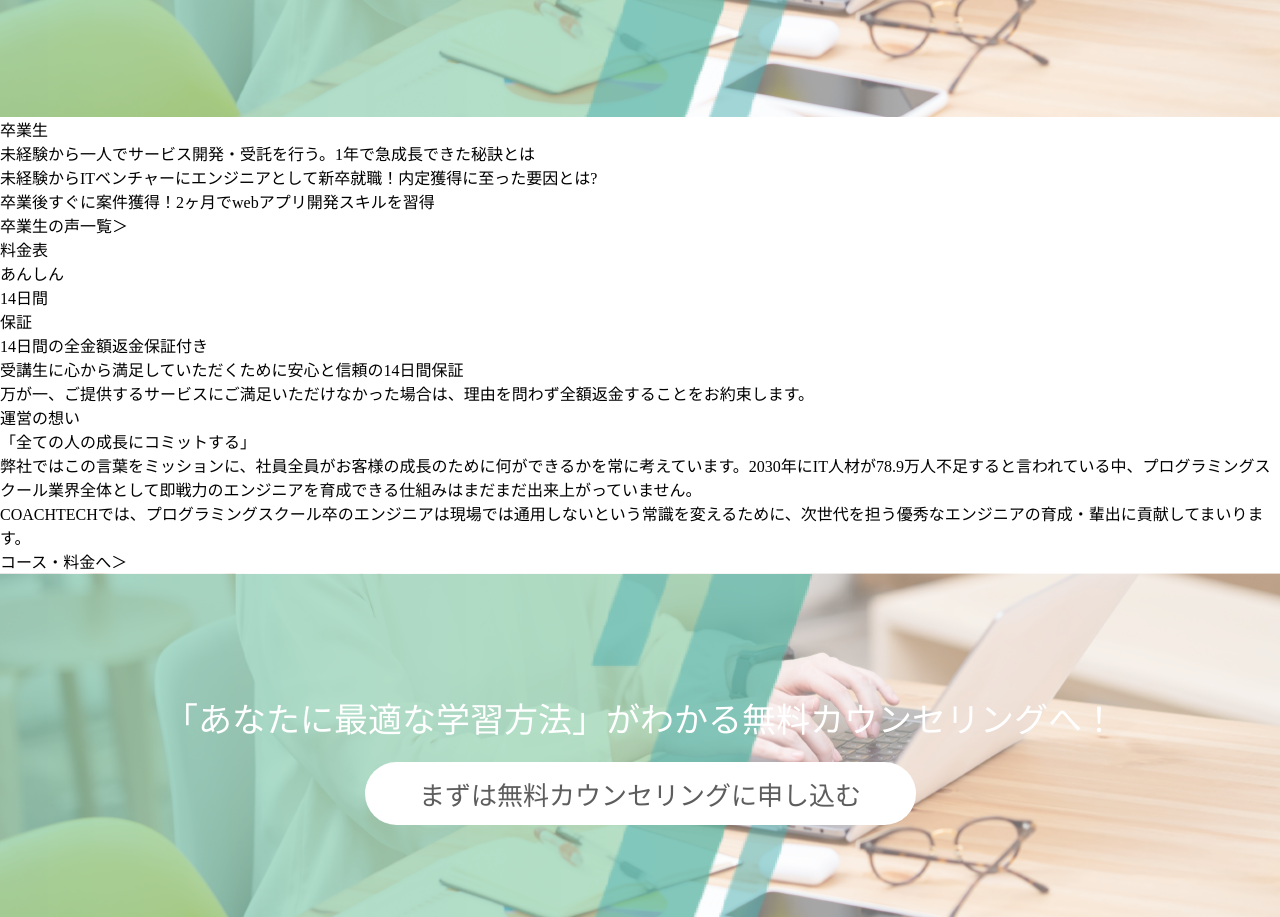
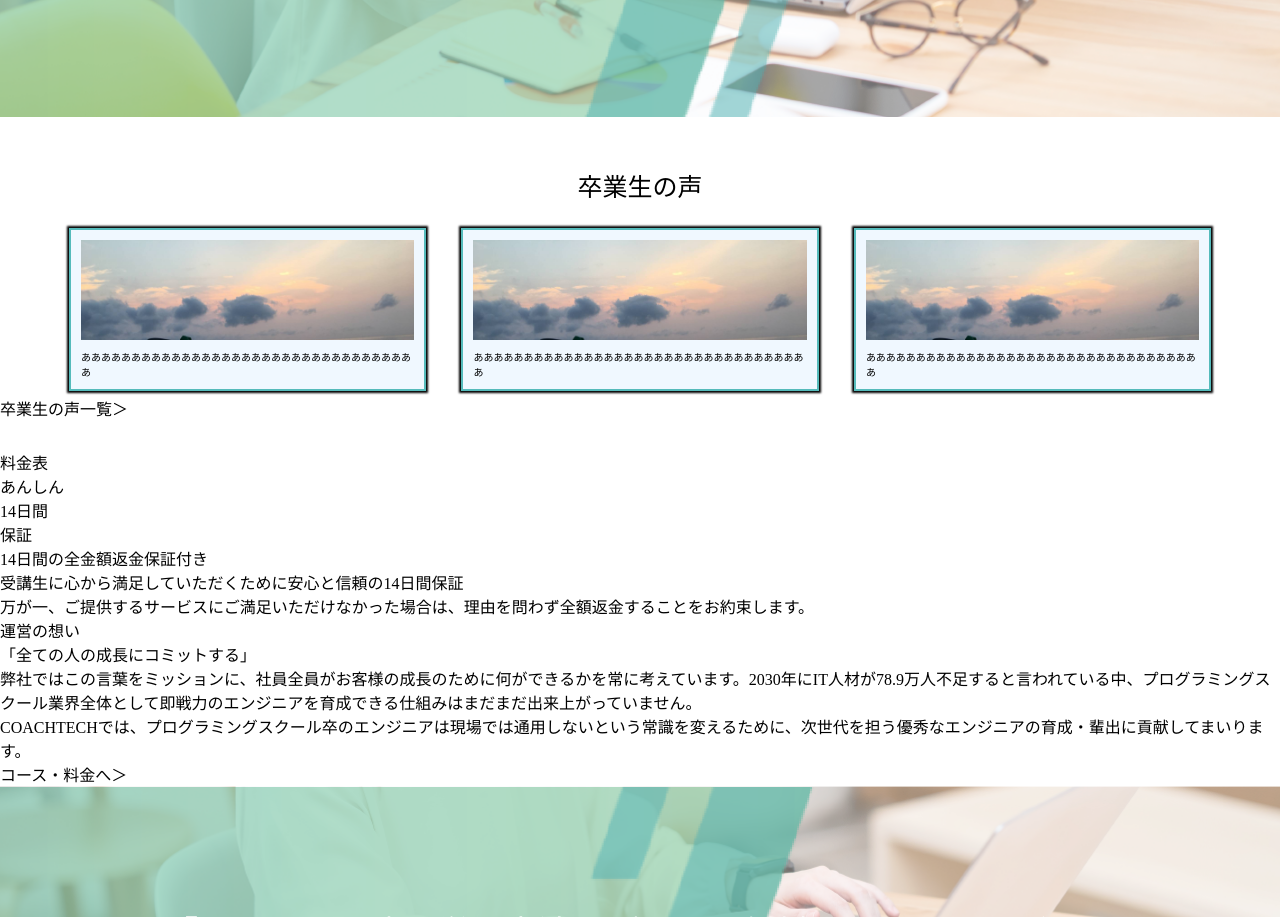
Before and after one commit to sumiship/coacthtech-page-share, a plain HTML site: page index.html in a window 1280 px wide. Shown: the part 7087-8004 px from the top of the page. Drawn offline with Linux system fonts and the light colour scheme.

Commit message:
index-gra

```diff
--- a/index.html
+++ b/index.html
@@ -356,25 +356,25 @@
           <a><p class="application-box__link">まずは無料カウンセリングに申し込む</ｐ></a>
         </div>
       </div>
-      <div class="graduate">
-        <div class="graduate-title"><p>卒業生</p></div>
-        <div class="graduate-cards">
-          <div class="graduate-card">
-            <div class="graduate-card-img"></div>
-            <div class="graduate-card-message">
-              未経験から一人でサービス開発・受託を行う。1年で急成長できた秘訣とは
+      <div class="graduates">
+        <div class="graduates__title">卒業生の声</div>
+        <div class="voice-box">
+          <div class="voice-box__card card">
+            <div class="card__img"></div>
+            <div class="card__message">
+              ああああああああああああああああああああああああああああああああああ
             </div>
           </div>
-          <div class="graduate-card">
-            <div class="graduate-card-img"></div>
-            <div class="graduate-card-message">
-              未経験からITベンチャーにエンジニアとして新卒就職！内定獲得に至った要因とは?
+          <div class="voice-box__card card">
+            <div class="card__img"></div>
+            <div class="card__message">
+              ああああああああああああああああああああああああああああああああああ
             </div>
           </div>
-          <div class="graduate-card">
-            <div class="graduate-card-img"></div>
-            <div class="graduate-card-message">
-              卒業後すぐに案件獲得！2ヶ月でwebアプリ開発スキルを習得
+          <div class="voice-box__card card">
+            <div class="card__img"></div>
+            <div class="card__message">
+              ああああああああああああああああああああああああああああああああああ
             </div>
           </div>
         </div>
--- a/scss/index.scss
+++ b/scss/index.scss
@@ -879,3 +879,39 @@ main {
     }
   }
 }
+
+.graduates {
+  padding: 50px 0 30px;
+  &__title {
+    text-align: center;
+    font-size: 25px;
+    margin-bottom: 20px;
+  }
+}
+
+.voice-box {
+  max-width: 1300px;
+  width: 90%;
+  margin: 0 auto;
+  display: flex;
+  justify-content: space-between;
+  &__card {
+    width: 31%;
+    margin: 5px;
+  }
+}
+.card {
+  padding: 10px;
+  box-shadow: 0 0 2px 2px black;
+  background-color: aliceblue;
+  border: 2px solid #55bbbb;
+  &__img {
+    background: url("../test.jpg");
+    background-size: cover;
+    height: 100px;
+  }
+  &__message {
+    padding-top: 9px;
+    font-size: 10px;
+  }
+}
```
Also changed, not shown: css/index.css, scss/index.css, scss/index.min.css, 1 other file.
